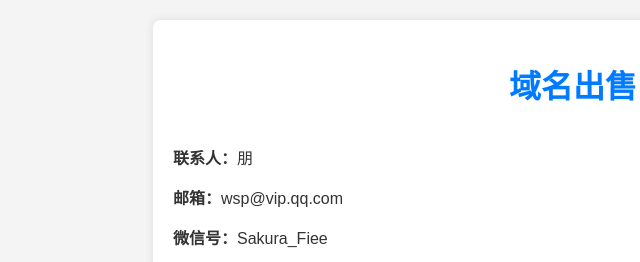
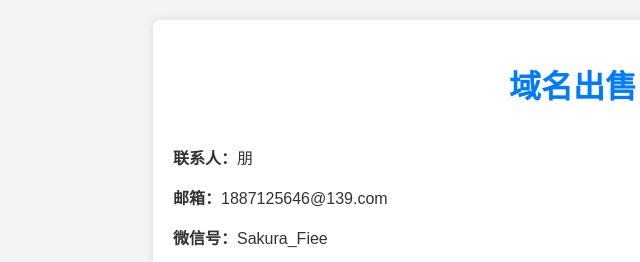
Before and after one commit to wsp03/yumi, a plain HTML site: page index.html in a window 1280 px wide. Shown: the top 262 px of the page, 67-707 px from the left. Drawn offline with Linux system fonts and the light colour scheme.

Commit message:
更新 index.html

```diff
--- a/index.html
+++ b/index.html
@@ -65,7 +65,7 @@
         <div>
             <p><strong>联系人：</strong>朋</p>
             <!-- <p><strong>电话：</strong>xxx-xxxx-xxxx</p> -->
-            <p><strong>邮箱：</strong>wsp@vip.qq.com</p>
+            <p><strong>邮箱：</strong>1887125646@139.com</p>
             <p><strong>微信号：</strong>Sakura_Fiee</p>
             <p><strong>QQ号：</strong>2078148078</p>
         </div>
```
